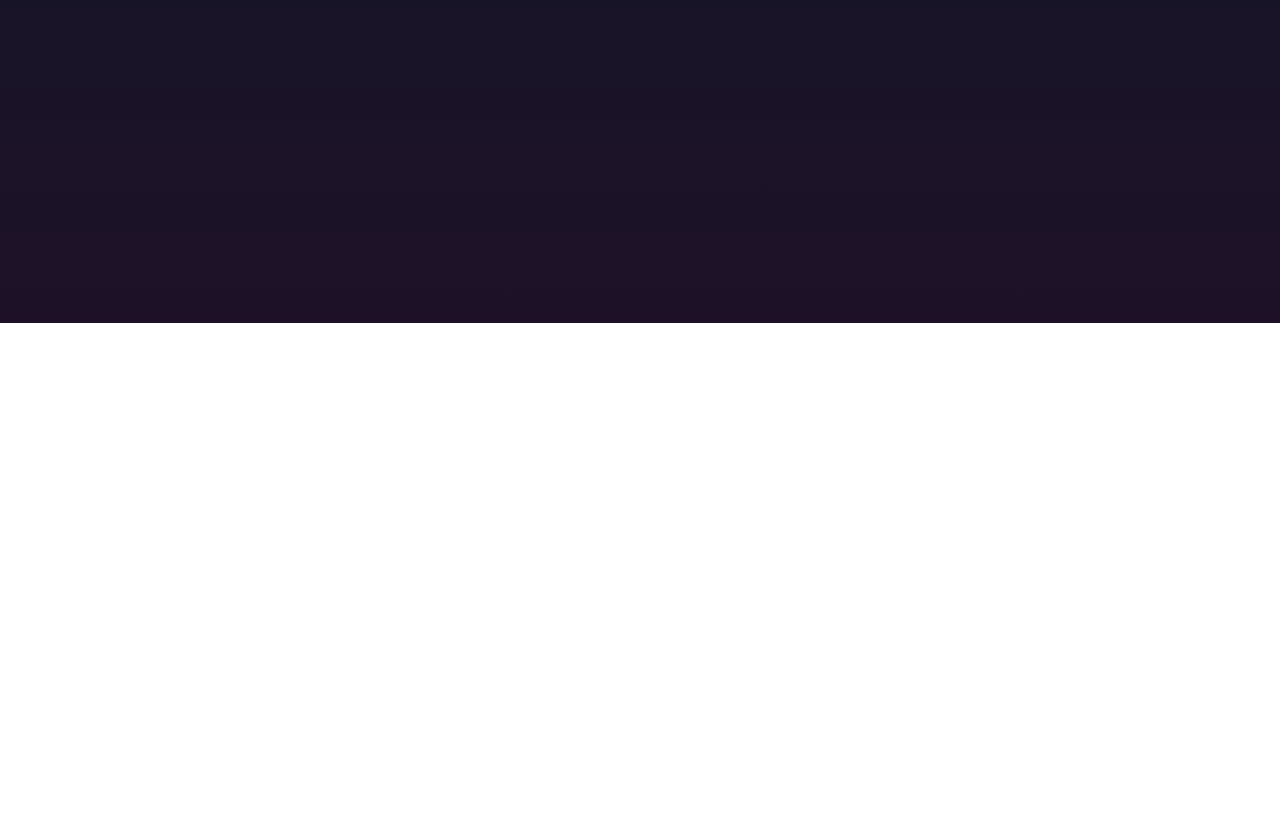
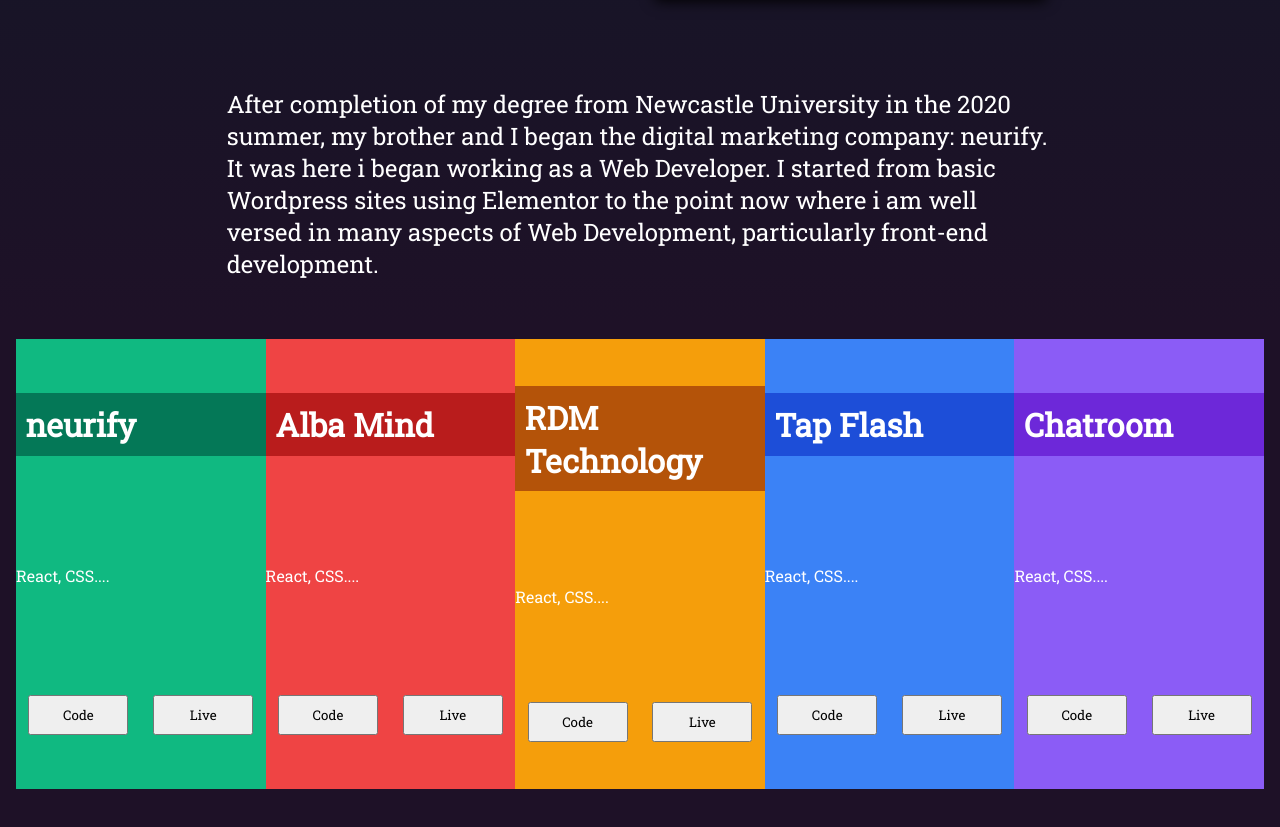
Before and after one commit to alfiemartin/april-percy, a Next.js app: page / in a window 1280 px wide. Shown: the part 1197-2024 px from the top of the page. Before the commit the page ends 1520 px from the top, so only its background shows below. Built offline with nearby package versions, Linux system fonts and the light colour scheme.

Commit message:
project section getting on

```diff
--- a/components/AboutMe/AboutMe.js
+++ b/components/AboutMe/AboutMe.js
@@ -15,7 +15,7 @@
   return (
     <div ref={aboutRef} className={styles.ABOUT}>
       <div className={styles.aboutGrid}>
-        <h1 className={styles.intro}>Hi, I'm Alfie</h1>
+        <h1 className={styles.intro}>I'm Alfie</h1>
         <p className={styles.extended}>
           Recent Graduate of Electrical and Electronic Engineering
         </p>
@@ -24,6 +24,14 @@
           src="alfie-head1.JPG"
           alt="Alfie Martin"
         />
+        <p className={styles.paragraph}>
+          After completion of my degree from Newcastle University in the 2020
+          summer, my brother and I began the digital marketing company: neurify.
+          It was here i began working as a Web Developer. I started from basic
+          Wordpress sites using Elementor to the point now where i am well
+          versed in many aspects of Web Development, particularly front-end
+          development.
+        </p>
       </div>
     </div>
   );
--- a/components/AboutMe/AboutMe.module.scss
+++ b/components/AboutMe/AboutMe.module.scss
@@ -13,6 +13,8 @@
 .aboutGrid {
   @include gridTemplate;
   grid-template-columns: repeat(6, 1fr);
+
+  color: white;
 
   & > .intro {
     grid-column: span 2 / span 2;
@@ -34,5 +36,13 @@
     width: 100%;
     justify-self: center;
     align-self: center;
+    box-shadow: 0px 10px 13px -7px #000000, 5px 5px 15px 5px rgba(0, 0, 0, 0);
+  }
+
+  & > .paragraph {
+    grid-row-start: 3;
+    grid-column-start: 2;
+    grid-column-end: 6;
+    font-size: 1.5rem;
   }
 }
--- a/components/IntroSection/IntroSection.js
+++ b/components/IntroSection/IntroSection.js
@@ -23,7 +23,7 @@
           </div>
         </div>
         <div className={styles.welcomeText}>
-          <h1>Hi, Welcome to my site!</h1>
+          {/* <h1>Hi, Welcome to my site!</h1> */}
           <div className={styles.secondLine}>
             <h1>
               <br /> Take a look around
--- /dev/null
+++ b/components/Projects/Projects.js
@@ -0,0 +1,104 @@
+import React from "react";
+import styles from "./Projects.module.scss";
+
+const NeurifyCard = () => {
+  return (
+    <div className={`${styles.projectCard} ${styles.neurify}`}>
+      <h1>neurify</h1>
+      <p>React, CSS....</p>
+      {/* background image */}
+      <div className={styles.buttons}>
+        <button>Code</button>
+        <button>Live</button>
+      </div>
+      <div className={styles.imageCont}>
+        {/* <img src="dwyl.jpg" alt="" /> */}
+      </div>
+    </div>
+  );
+};
+
+const AlbaCard = () => {
+  return (
+    <div className={`${styles.projectCard} ${styles.alba}`}>
+      <h1>Alba Mind</h1>
+      <p>React, CSS....</p>
+      {/* background image */}
+      <div className={styles.buttons}>
+        <button>Code</button>
+        <button>Live</button>
+      </div>
+      <div className={styles.imageCont}>
+        {/* <img src="dwyl.jpg" alt="" /> */}
+      </div>
+    </div>
+  );
+};
+
+const RDMCard = () => {
+  return (
+    <div className={`${styles.projectCard} ${styles.rdm}`}>
+      <h1>RDM Technology</h1>
+      <p>React, CSS....</p>
+      {/* background image */}
+      <div className={styles.buttons}>
+        <button>Code</button>
+        <button>Live</button>
+      </div>
+      <div className={styles.imageCont}>
+        {/* <img src="dwyl.jpg" alt="" /> */}
+      </div>
+    </div>
+  );
+};
+
+const TapFlashCard = () => {
+  return (
+    <div className={`${styles.projectCard} ${styles.tapflash}`}>
+      <h1>Tap Flash</h1>
+      <p>React, CSS....</p>
+      {/* background image */}
+      <div className={styles.buttons}>
+        <button>Code</button>
+        <button>Live</button>
+      </div>
+      <div className={styles.imageCont}>
+        {/* <img src="dwyl.jpg" alt="" /> */}
+      </div>
+    </div>
+  );
+};
+
+const ChatroomCard = () => {
+  return (
+    <div className={`${styles.projectCard} ${styles.chatroom}`}>
+      <h1>Chatroom</h1>
+      <p>React, CSS....</p>
+      {/* background image */}
+      <div className={styles.buttons}>
+        <button>Code</button>
+        <button>Live</button>
+      </div>
+      <div className={styles.imageCont}>
+        {/* <img src="dwyl.jpg" alt="" /> */}
+      </div>
+    </div>
+  );
+};
+
+const Projects = () => {
+  return (
+    <div className={styles.PROJECTS}>
+      <div className={styles.projectGrid}>
+        <NeurifyCard />
+        <AlbaCard />
+        <RDMCard />
+        <TapFlashCard />
+        <ChatroomCard />
+      </div>
+    </div>
+  );
+};
+
+export default Projects;
+//make buttons appear on hover
--- /dev/null
+++ b/components/Projects/Projects.module.scss
@@ -0,0 +1,99 @@
+@import "/styles/variables.scss";
+
+.PROJECTS {
+  @include sectionBasics;
+  background: rgba(30, 17, 39, 1);
+}
+
+.projectGrid {
+  display: flex;
+  justify-content: space-around;
+  // align-items: center;
+  grid-template-columns: repeat(6, 1fr);
+}
+
+.projectCard {
+  grid-column: span 1 / span 1;
+  grid-row: span 2 / span 2;
+  position: relative;
+  background: #10b981;
+  // padding: 1rem;
+  justify-self: center;
+
+  width: 280px;
+  height: 450px;
+
+  display: flex;
+  flex-direction: column;
+  justify-content: space-around;
+
+  //title
+  & > h1 {
+    font-size: 2rem;
+    padding: 0.6rem;
+  }
+
+  //main text
+  & > p {
+    grid-row: span 2 / span 2;
+  }
+
+  & > .buttons {
+    display: flex;
+    justify-content: space-around;
+    align-items: center;
+
+    & > button {
+      width: 100px;
+      height: 40px;
+    }
+  }
+
+  & > .imageCont {
+    width: 100%;
+    height: 100%;
+    position: absolute;
+    top: 0;
+    left: 0;
+    pointer-events: none;
+
+    & > img {
+      width: 100%;
+      height: 100%;
+      object-fit: cover;
+    }
+  }
+
+  &:nth-child(2) {
+    background: #ef4444;
+  }
+  &:nth-child(3) {
+    background: #f59e0b;
+  }
+  &:nth-child(4) {
+    background: #3b82f6;
+  }
+  &:nth-child(5) {
+    background: #8b5cf6;
+  }
+}
+
+.neurify > h1 {
+  background: #047857;
+}
+
+.alba > h1 {
+  background: #b91c1c;
+}
+
+.rdm > h1 {
+  background: #b45309;
+}
+
+.tapflash > h1 {
+  background: #1d4ed8;
+}
+
+.chatroom > h1 {
+  background: #6d28d9;
+}
--- a/components/SpecialSection/SpecialSection.module.scss
+++ b/components/SpecialSection/SpecialSection.module.scss
@@ -5,6 +5,13 @@
   display: grid;
   place-items: center;
   position: relative;
+
+  pointer-events: none;
+
+  & h1 {
+    pointer-events: none;
+    user-select: none;
+  }
 }
 
 .textCont {
--- a/pages/index.js
+++ b/pages/index.js
@@ -4,6 +4,7 @@
 import NavBar from "../components/NavBar/NavBar";
 import IntroSection from "../components/IntroSection/IntroSection";
 import AboutMe from "../components/AboutMe/AboutMe";
+import Projects from "../components/Projects/Projects";
 import { useState } from "react";
 
 export default function Home() {
@@ -18,6 +19,7 @@
         <NavBar sectionState={sectionState} />
         <IntroSection />
         <AboutMe setSectionState={setSectionState} />
+        <Projects />
       </div>
     </>
   );
```
